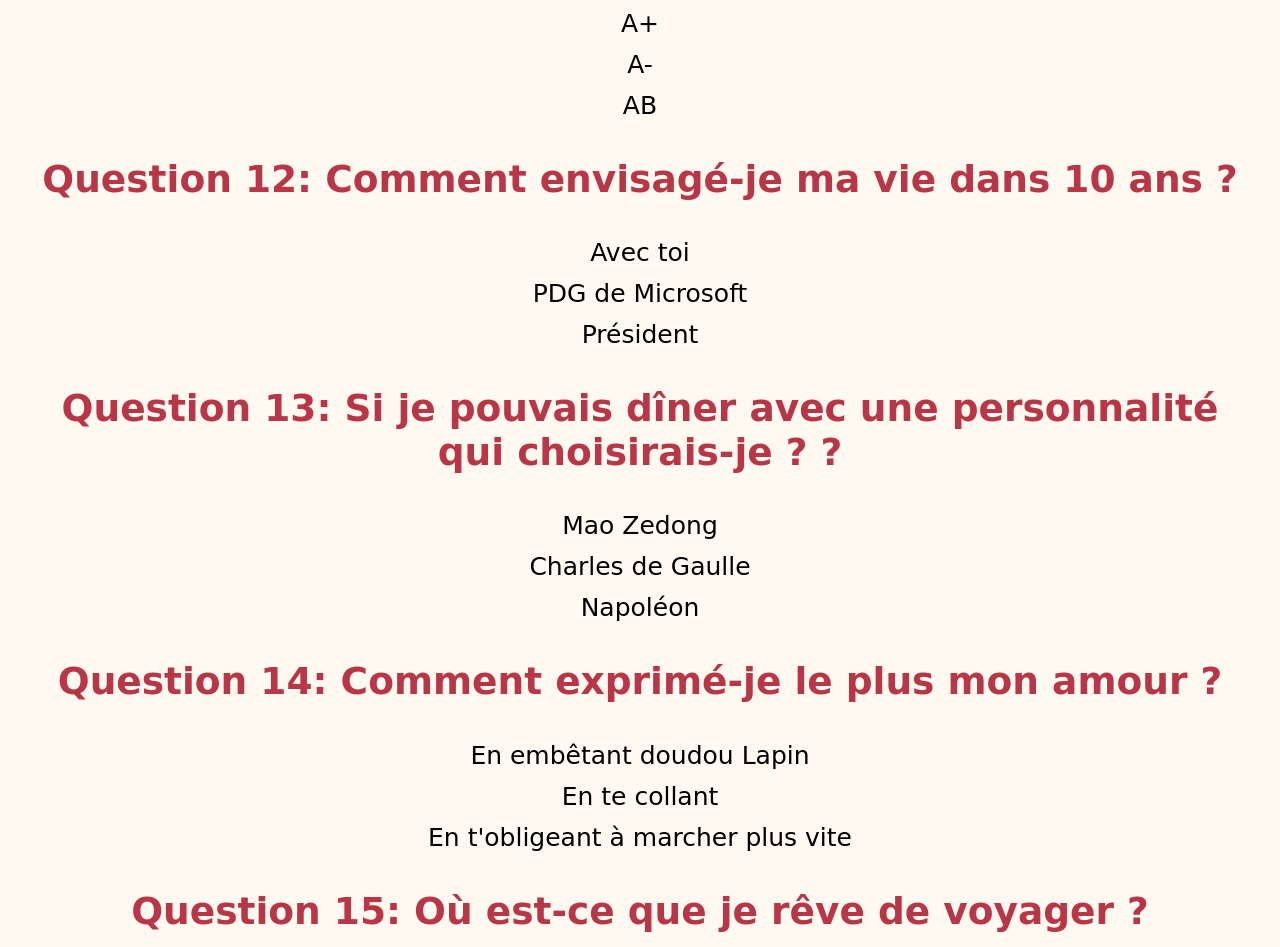
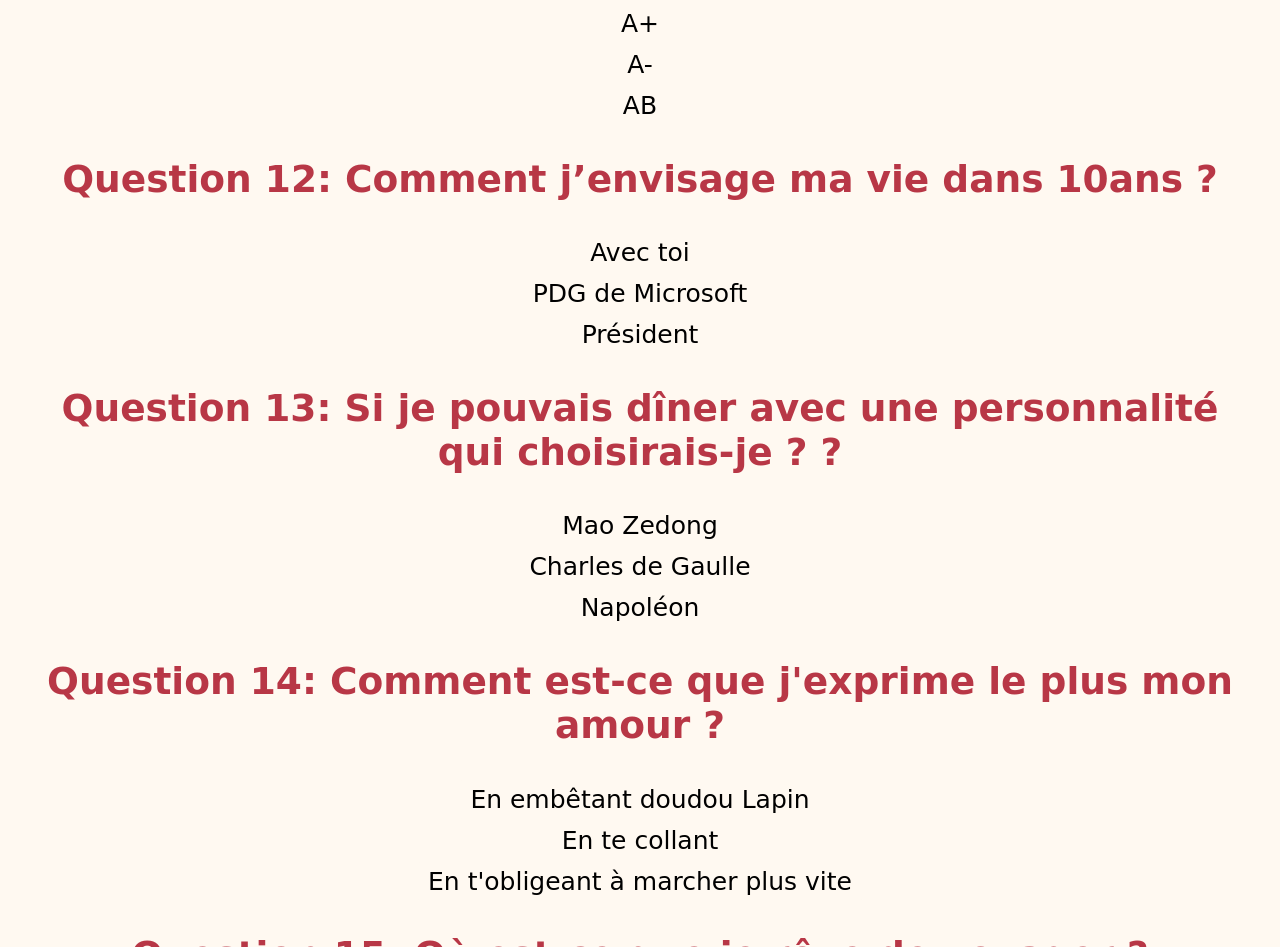
Before and after one commit to kjean46/siteLise, a plain HTML site: page QCM.html in a window 1280 px wide. Shown: the part 2658-3605 px from the top of the page. Drawn offline with Linux system fonts and the light colour scheme.

Commit message:
Update QCM.html

```diff
--- a/QCM.html
+++ b/QCM.html
@@ -84,7 +84,7 @@
             <input type="radio" id="q7_73" name="q7" value="73">
             <label for="q7_73">La natation </label><br>
 
-            <h2>Question 8: Lise sans lunetteS est une doublure,<br>elle n'est pas la même personne.</h2>
+            <h2>Question 8: Lise sans lunettes est une doublure,<br>elle n'est pas la même personne.</h2>
             <input type="radio" id="q8_81" name="q8" value="81">
             <label for="q8_81">OUI</label><br>
             <input type="radio" id="q8_82" name="q8" value="82">
@@ -114,7 +114,7 @@
             <input type="radio" id="q11_113" name="q11" value="113">
             <label for="q11_113">AB</label><br>
 
-            <h2>Question 12: Comment envisagé-je ma vie dans 10 ans ?</h2>
+            <h2>Question 12: Comment j’envisage ma vie dans 10ans ?</h2>
             <input type="radio" id="q12_121" name="q12" value="121">
             <label for="q12_121">Avec toi</label><br>
             <input type="radio" id="q12_122" name="q12" value="122">
@@ -130,7 +130,7 @@
             <input type="radio" id="q13_133" name="q13" value="133">
             <label for="q13_133">Napoléon</label><br>
 
-            <h2>Question 14: Comment exprimé-je le plus mon amour ?</h2>
+            <h2>Question 14: Comment est-ce que j'exprime le plus mon amour ?</h2>
             <input type="radio" id="q14_141" name="q14" value="141">
             <label for="q14_141">En embêtant doudou Lapin</label><br>
             <input type="radio" id="q14_142" name="q14" value="142">
```
